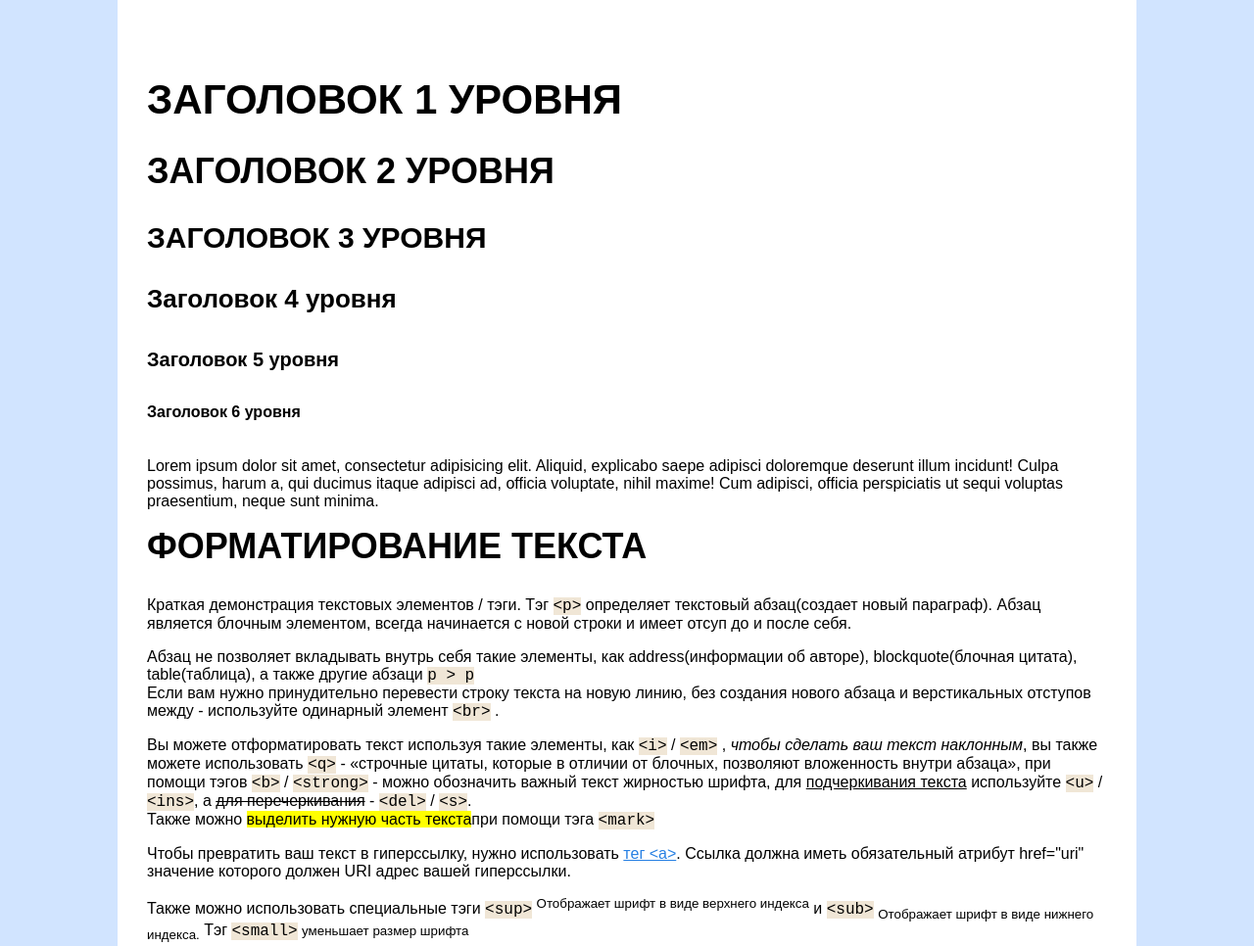
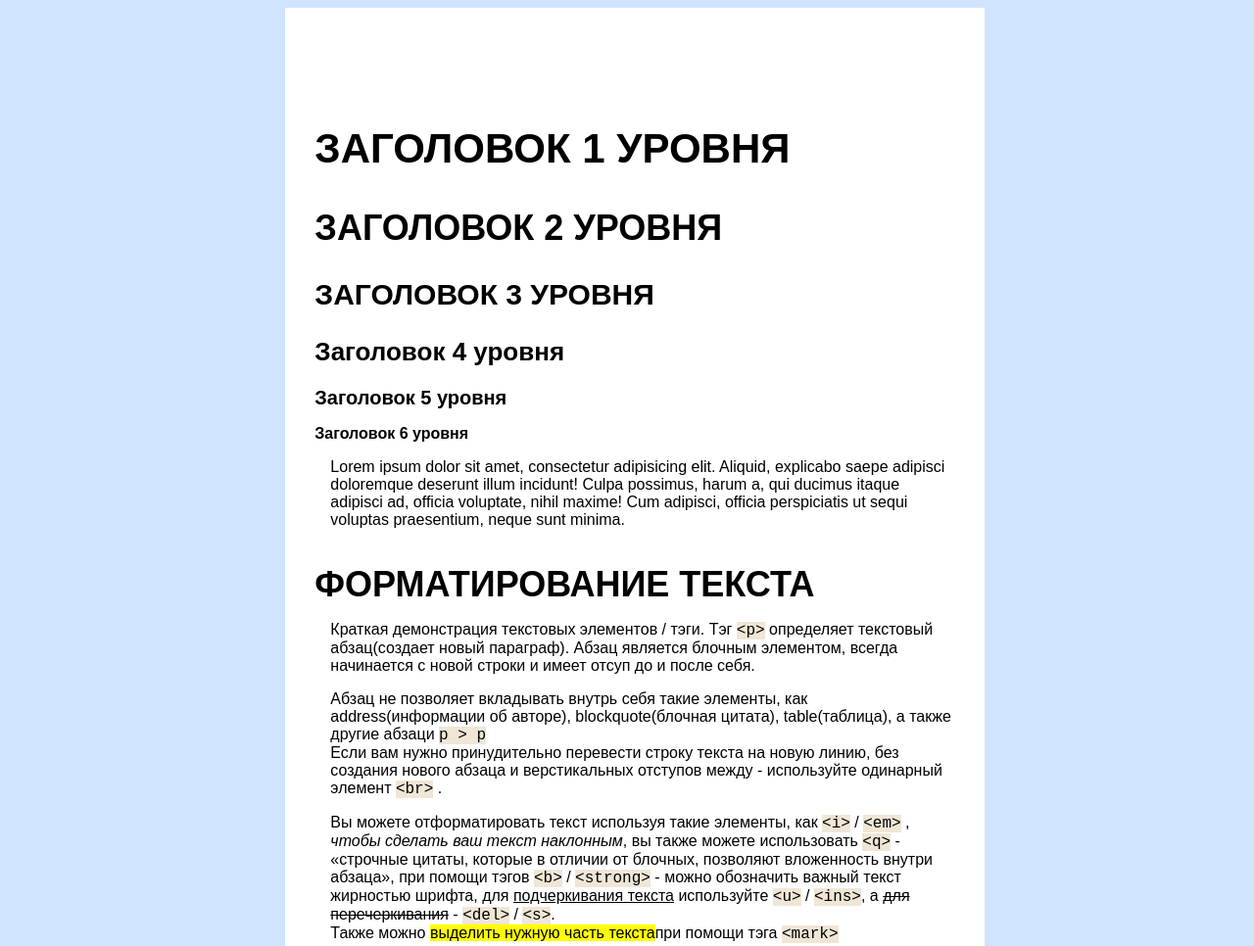
Before and after one commit to ShevchenkoJ/ShevchenkoJ-homework06, a plain HTML site: page text.html in a window 1280 px wide. Shown: the top 966 px of the page at 98% size. Drawn offline with Linux system fonts and the light colour scheme.

Commit message:
Homework 06: vertical spaces do not work

```diff
--- a/styles.css
+++ b/styles.css
@@ -1,49 +1,49 @@
 body {
 	background-color: #d1e4ff;
-	margin: 0 0 0 0;
 	text-align: center;
+	width: 100%;
 }
 
 .content {
 	background-color: #fff;
-	width: 980px;
+	width: 51.04%;
 	display: inline-block;
 	text-align: left;
 	padding: 78px 30px 66px 30px;
-	font-family: Arial, Serif;
+	font-family: Arial, Sans-Serif;
 	font-size: 16px;
 }
 
 .content h1 {
-	margin-top: 0;
+	margin: 42px 0 16px;
 	text-transform: uppercase;
 	font-size: 42px;
 }
 
 .content h2 {
-	margin-top: 0;
+	margin: 36px 0 16px;
 	text-transform: uppercase;
 	font-size: 36px;
 }
 
 .content h3 {
-	margin-top: 0;
+	margin: 30px 0 16px;
 	text-transform: uppercase;
 	font-size: 30px;
 }
 
 .content h4 {
-	margin-top: 0;
+	margin: 26px 0 16px;
 	font-size: 26px;
 }
 
 .content h5 {
-	margin-top: 0;
+	margin: 20px 0 16px;
 	font-size: 20px;
 }
 
 .content h6 {
-	margin-top: 0;
+	margin: 16px 0 16px;
 	font-size: 16px;
 }
 
@@ -62,8 +62,7 @@ body {
 .content blockquote {
 	background-color: #eadcea;
 	border-left: 4px solid #b496b4;
-	margin-left: 0px;
-	margin-right: 0px;
+	margin: 0px;
 	padding-left: 34px;
 	width: auto;
 }
@@ -112,3 +111,7 @@ body {
 	border: 1px solid #b496b4;
 	padding-left: 13px;
 }
+
+.content p {
+	margin: 16px 0 0 16px;
+}
```
